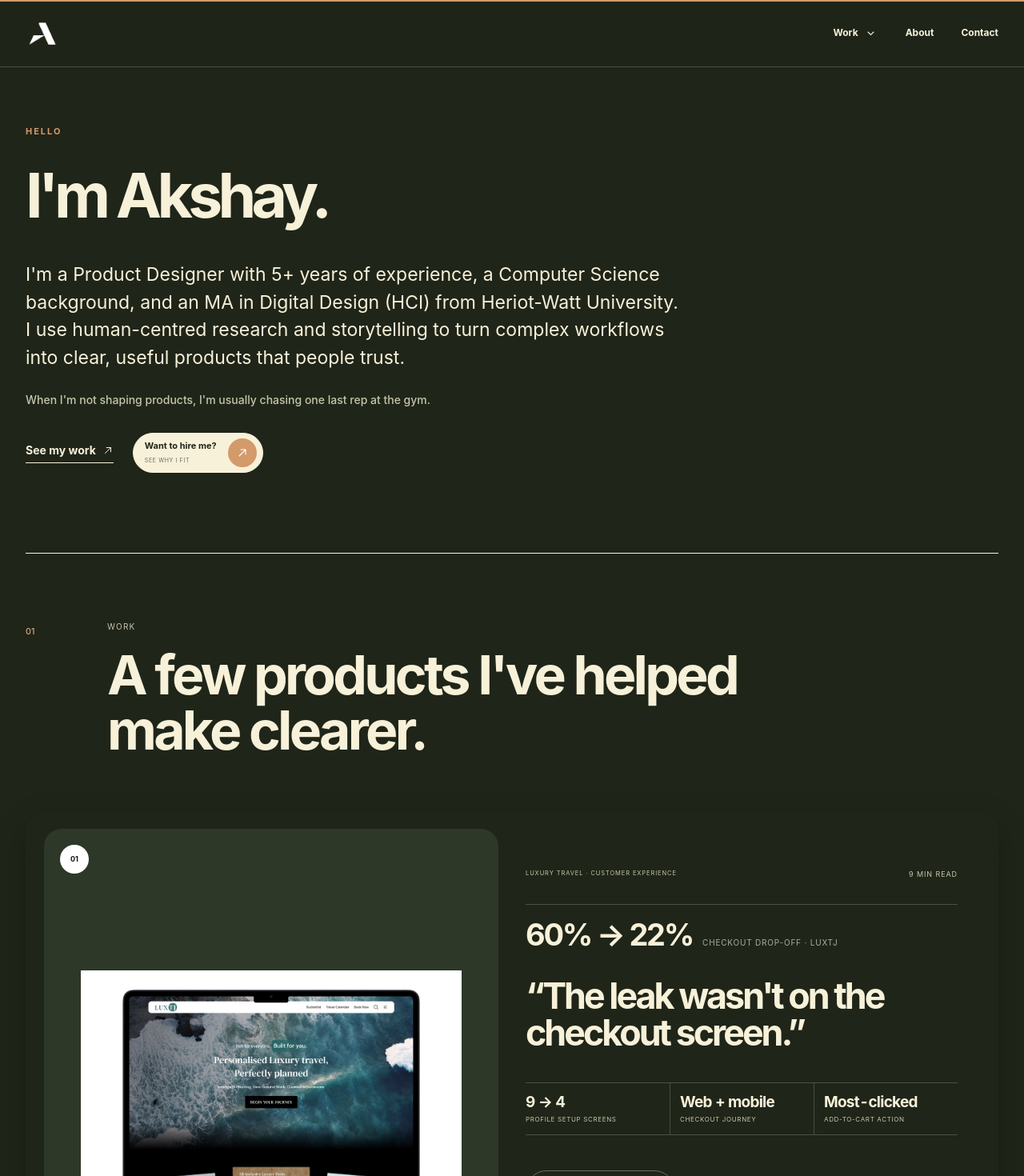
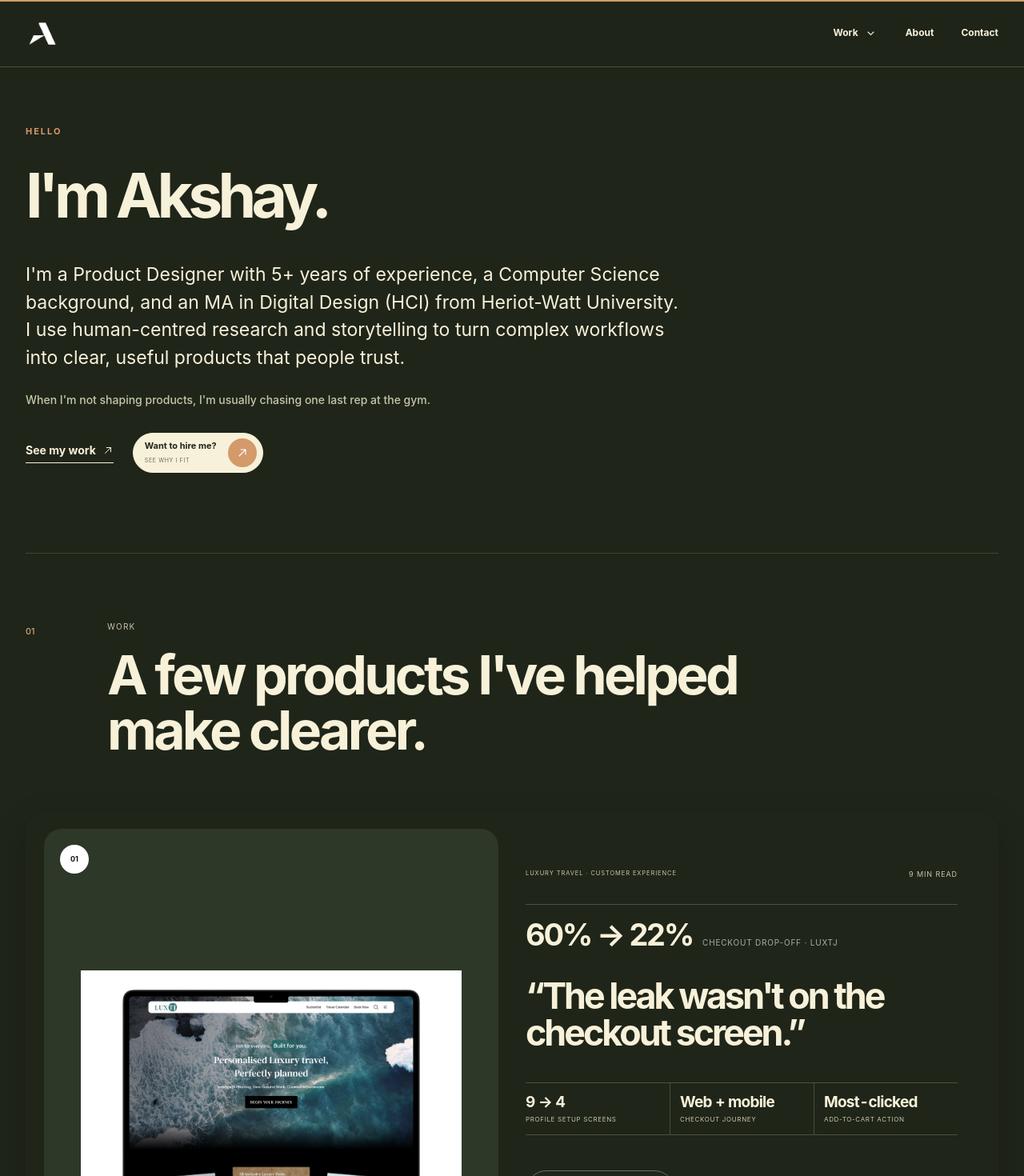
Before and after one commit to Akshayux/akshay-portfolio, a Next.js app: page / in a window 1280 px wide. Shown: the top 1470 px of the page at 80% size. Built offline with nearby package versions, Linux system fonts and the light colour scheme.

Commit message:
Soften hero work divider

```diff
--- a/app/globals.css
+++ b/app/globals.css
@@ -1047,3 +1047,6 @@ html[data-theme="dark"] .project-card-media>em{background:var(--paper);color:var
   .hero-intro{grid-template-columns:minmax(0,820px);margin-top:38px}
   .hero-intro>p{font-size:clamp(18px,1.8vw,24px);max-width:980px}
 }
+
+/* Keep the hero-to-work divider quiet in the dark palette. */
+html[data-theme="dark"] .featured-work{border-top-color:rgba(247,241,217,.15)}
```
